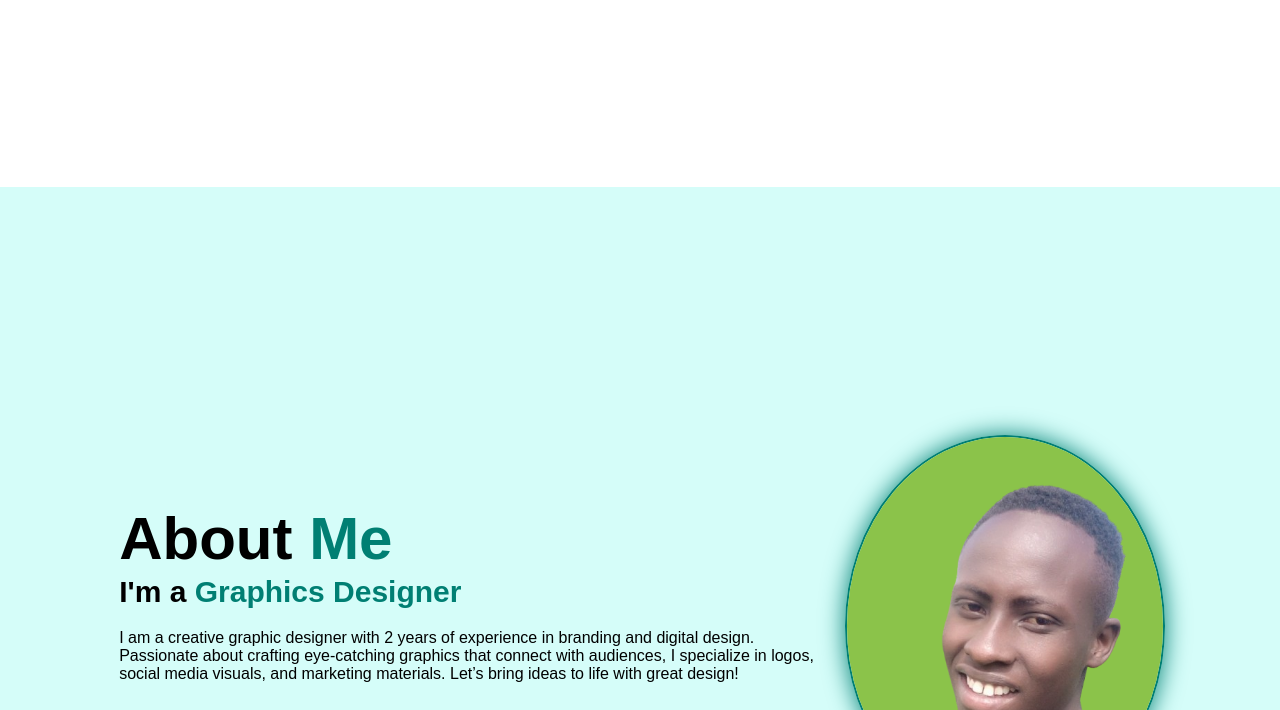
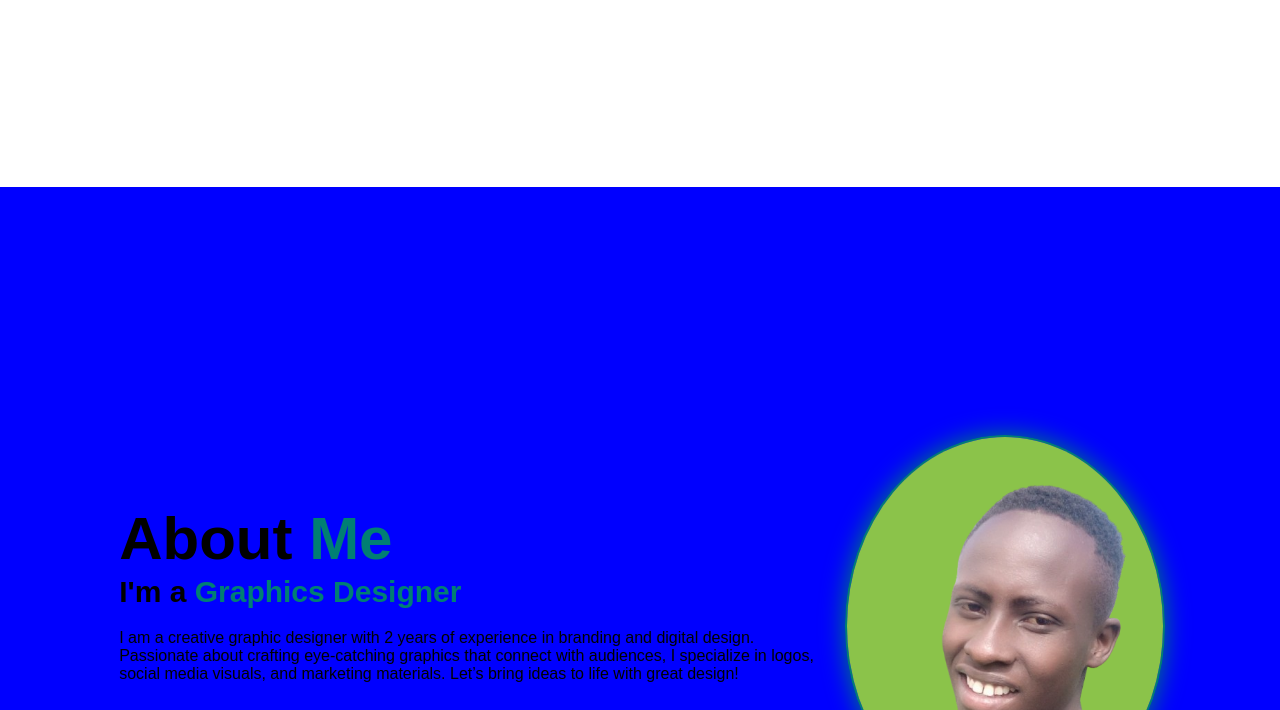
Before and after one commit to kungu-paul/kungu-paul.github.io, a plain HTML site: page index.html in a window 1280 px wide. Shown: the part 613-1323 px from the top of the page. Drawn offline with nearby package versions, Linux system fonts and the light colour scheme.

Commit message:
Update style.css

```diff
--- a/style.css
+++ b/style.css
@@ -12,7 +12,7 @@
 
 :root{
     --bg-color: #fff;
-    --snd-bg-color: #d5fdf9;
+    --snd-bg-color: blue;
     --text-color:#000;
     --main-color:#007f73;
 
```
